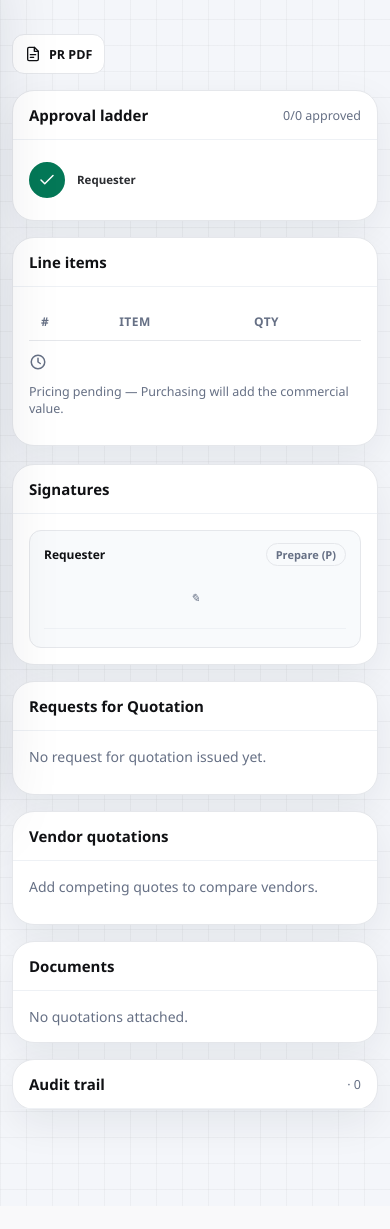
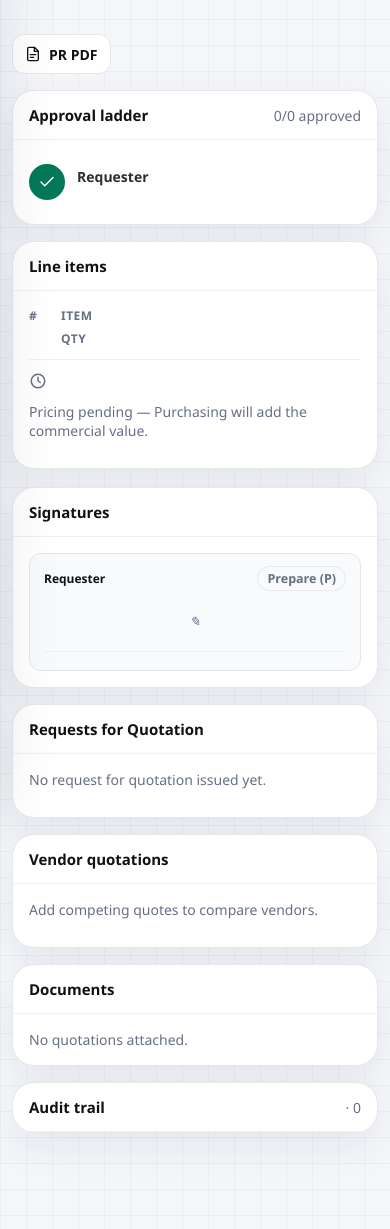
Before and after one commit to abodahn/tc-platform-, a Python web app: template app/templates/approvals/detail.html in a window 390 px wide. Shown: the part 58-1287 px from the top of the page. Before the commit the page ends 1264 px from the top, so only its background shows below. Run offline with Jinja, Linux system fonts and the light colour scheme; the template is opened without the code that fills it, so the values that code supplies are empty.

Commit message:
fix(ui): procurement on phones - sign dock, line-item cards, readable text
Presentation only (CSS, template classes, one IntersectionObserver); no
routes, permissions, field names or server logic touched.

- app/static/css/procurement.css (new, scoped to main.content.proc and
  loaded only by approvals/* pages): module text floor 12px, 14px on
  phones; ladder names wrap instead of being cut; detail line items stack
  as two-row blocks with a matching legend; label/value tables wrap.
- Detail: phone sign dock submits the same approve form (form=, same
  data-advance confirm); it hides while the real sign button is on screen
  and leaves the tab order when hidden.
- New request: line cards keep a Unit/Qty legend under 820px; delete button
  stays in the row at 721-820px; category filter and draft box full width;
  submit row is .sticky-actions.
- Verify (QR page): single-column card on phones, larger text.
- Guide: 40px+ links and 14-15px copy on phones.

Co-Authored-By: Claude Opus 5.5 <noreply@anthropic.com>

```diff
--- /dev/null
+++ b/app/static/css/procurement.css
@@ -0,0 +1,149 @@
+/* Procurement module (app/templates/approvals/*): presentation only.
+   Every rule is scoped to main.content.proc (set by each page's content_class
+   block), so nothing here leaks into other modules. Loaded after app.css. */
+
+/* ---- All widths ------------------------------------------------------------ */
+
+/* Nothing in the module under 12px: ladder names, signature meta and RACI tags
+   were 10.5-11.5px, too small to read even at a desk. */
+.content.proc .tag,
+.content.proc .ladder-chips .lc,
+.content.proc .step .slabel,
+.content.proc .step .sname,
+.content.proc .sig-card .smeta,
+.content.proc .sig-card .sbox .waiting,
+.content.proc .ktrend,
+.content.proc .sf-kpi .l,
+.content.proc .mtile .mlabel,
+.content.proc .li-head { font-size: 12px; }
+.content.proc table.tbl tbody th { font-size: 12.5px; }
+.content.proc .step .slabel { font-size: 12.5px; }
+.content.proc :is([style*="font-size:9"], [style*="font-size: 9"],
+                  [style*="font-size:10"], [style*="font-size: 10"],
+                  [style*="font-size:11"], [style*="font-size: 11"]) { font-size: 12px !important; }
+
+/* "Draft from a description" box on the new-request form: it sits outside a
+   .field, so it got the browser's bare monospace textarea. */
+.content.proc #aiDraftText {
+  display: block; width: 100%; min-height: 64px; resize: vertical;
+  padding: 10px 12px; border: 1px solid var(--line); border-radius: var(--r-md);
+  background: var(--panel); color: var(--ink); font-family: inherit; font-size: 14px; line-height: 1.5;
+}
+.content.proc #aiDraftText:focus { outline: none; border-color: var(--tc-red); box-shadow: 0 0 0 4px rgba(237,28,36,.1); }
+
+/* Request-line delete button: the base 34px height came after the shell's
+   phone rule and won; make it a square target on every width. */
+.content.proc .li-row .li-del { height: 40px; min-width: 40px; }
+
+/* The phone sign dock (detail page) is a phone-only control. */
+.content.proc .pr-dock { display: none; }
+.content.proc #prDecision { scroll-margin-top: calc(var(--topbar-h) + 12px); }
+
+/* ---- Tablets and phones ---------------------------------------------------- */
+@media (max-width: 767.98px) {
+  /* Helper copy is set inline at 11-13.5px across the module; on a phone that
+     is below reading size. 14px is the body size. Tags and badges keep theirs. */
+  .content.proc :is([style*="font-size:9"], [style*="font-size: 9"],
+                    [style*="font-size:10"], [style*="font-size: 10"],
+                    [style*="font-size:11"], [style*="font-size: 11"],
+                    [style*="font-size:12"], [style*="font-size: 12"],
+                    [style*="font-size:13"], [style*="font-size: 13"]):not(.tag):not(.badge) { font-size: 14px !important; }
+  .content.proc .tag { font-size: 12.5px; }
+  .content.proc table.tbl tbody th { font-size: 14px; }
+  .content.proc .panel-head .muted { font-size: 14px; }
+  .content.proc .ladder-chips .lc { font-size: 14px; padding: 6px 12px; }
+  .content.proc .kpi .klabel { font-size: 14px; }
+  /* Label/value tables (no header row, e.g. the workflow rungs) are two short
+     columns: let them wrap to the screen instead of the shell's one-line scroll,
+     so a list of signer tags is never cut at the edge. */
+  .content.proc table.tbl:not(:has(thead)) { white-space: normal; }
+  .content.proc table.tbl:not(:has(thead)) .tag { display: inline-block; max-width: 100%; margin-block: 2px; }
+  .content.proc .btn { font-size: 14px; }
+  .content.proc .sig-card .smeta { font-size: 14px; }
+  .content.proc .sig-card .sbox .waiting { font-size: 13px; }
+  .content.proc .total-bar { padding: 12px 14px; }
+
+  /* Docked action rows (sign dock, new-request submit row): the page frame is
+     12px on phones, and the assistant button lifts above the row instead of
+     covering its end. */
+  .content.proc .sticky-actions { margin-inline: -12px; padding-inline: 12px; }
+  body:has(.content.proc .sticky-actions:not(.is-off)) .gm-launch { inset-block-end: calc(80px + env(safe-area-inset-bottom)); }
+
+  /* Sign dock: the approver's main action stays under the thumb while they
+     read the line items and the quotations further down. It submits the same
+     approve form (form= attribute), through the same confirm dialog. */
+  .content.proc .pr-dock {
+    display: flex; flex-wrap: nowrap; position: fixed; inset-inline: 0; bottom: 0; margin: 0;
+    align-items: center; gap: 8px; padding-inline: 16px;
+    transition: transform .22s cubic-bezier(.22, 1, .36, 1), visibility 0s;
+  }
+  .content.proc .pr-dock > .btn { min-width: 0; min-height: 46px; }
+  .content.proc .pr-dock > .btn-ghost { flex: 0 0 auto; }
+  .content.proc .pr-dock > .btn-primary { flex: 1 1 auto; }
+  .content.proc .pr-dock > .btn span { overflow: hidden; text-overflow: ellipsis; white-space: nowrap; }
+  /* off: slid away and out of the tab order once the slide has finished */
+  .content.proc .pr-dock.is-off { transform: translateY(110%); pointer-events: none; visibility: hidden;
+    transition: transform .22s cubic-bezier(.22, 1, .36, 1), visibility 0s .22s; }
+}
+@supports not selector(:has(*)) {
+  @media (max-width: 767.98px) { .content.proc .sticky-actions, .content.proc .pr-dock { padding-inline-end: 84px; } }
+}
+@media (max-width: 767.98px) and (prefers-reduced-motion: reduce) {
+  .content.proc .pr-dock { transition: none; }
+}
+
+/* ---- Phones ---------------------------------------------------------------- */
+@media (max-width: 640px) {
+  /* Approval ladder: label and RACI tag share the first line, the signer's
+     full name wraps underneath instead of being cut to "Mahmoud Hass...". */
+  .content.proc .step {
+    display: grid; grid-template-columns: 36px minmax(0, 1fr) auto;
+    column-gap: 12px; row-gap: 2px; align-items: center; padding: 8px 0;
+  }
+  .content.proc .step .dot { grid-row: span 2; align-self: start; }
+  .content.proc .step .slabel { grid-column: 2; font-size: 14px; }
+  .content.proc .step > .tag { grid-column: 3; justify-self: end; white-space: nowrap; }
+  .content.proc .step .sname {
+    grid-column: 2 / -1; font-size: 13px; white-space: normal; overflow: visible; margin: 0;
+  }
+}
+
+@media (max-width: 720px) {
+  /* New-request line: the description gets the full width, unit + qty + delete
+     share the second row. */
+  .content.proc .li-row.request-line { grid-template-columns: minmax(0, 1fr) minmax(0, 1fr) 44px; }
+  .content.proc .li-row.request-line > input[name="description[]"] { grid-column: 1 / -1; }
+  .content.proc .li-row.request-line .li-del { grid-column: 3; justify-self: stretch; height: 44px; min-width: 44px; }
+  .content.proc .cat-filter { flex: 1 1 100%; min-width: 0 !important; }
+  /* Phones: the legend names only the cards' second row (unit, qty). */
+  .content.proc .li-head.request-line { grid-template-columns: minmax(0, 1fr) minmax(0, 1fr) 44px; }
+  .content.proc .li-head.request-line > span:first-child { display: none; }
+}
+@media (max-width: 820px) {
+  /* app.css hides the line-item header under 820px, which left the quantity box
+     unnamed. A request line has only three fields, so keep the header as a
+     legend aligned to the cards' inner edge (12px padding + 1px border). */
+  .content.proc .li-head.request-line { display: grid; padding: 0 13px 6px; font-size: 13px; letter-spacing: .3px; }
+  /* app.css pins .li-del to column 2 for the 2-column catalogue row; a request
+     row keeps its own columns, so let the delete button take the next cell. */
+  .content.proc .li-row.request-line .li-del { grid-column: auto; }
+}
+
+@media (max-width: 720px) {
+  /* Detail page line items: each line becomes a two-row block that fits the
+     screen; the header becomes a matching two-row legend, so every number keeps
+     its translated column name. */
+  .content.proc table.pr-items, .content.proc table.pr-items > thead,
+  .content.proc table.pr-items > tbody { display: block; width: 100%; white-space: normal; }
+  .content.proc table.pr-items tr {
+    display: grid; grid-template-columns: 22px repeat(3, minmax(0, 1fr));
+    column-gap: 10px; row-gap: 6px; padding: 12px 0; border-bottom: 1px solid var(--line-2);
+  }
+  .content.proc table.pr-items thead tr { padding-top: 0; }
+  .content.proc table.pr-items :is(th, td) { display: block; padding: 0; border: 0; background: none; min-width: 0; }
+  .content.proc table.pr-items :is(th, td):nth-child(1) { grid-row: 1 / span 2; }
+  .content.proc table.pr-items :is(th, td):nth-child(2) { grid-column: 2 / -1; }
+  .content.proc table.pr-items :is(th, td):nth-child(n+3) { grid-row: 2; }
+  .content.proc table.pr-items :is(th, td):nth-child(n+4) { text-align: end; }
+  .content.proc table.pr-items tbody tr:last-child { border-bottom: 0; }
+}
--- a/app/templates/approvals/detail.html
+++ b/app/templates/approvals/detail.html
@@ -2057,11 +2057,13 @@
 </div>
 <script>
 (function () {
-  var dock = document.getElementById('prDock'), box = document.getElementById('prDecision');
-  if (!dock || !box || !('IntersectionObserver' in window)) return;
+  // Watch the real sign button, not the whole box: the dock steps aside only
+  // when the button it duplicates is actually on screen.
+  var dock = document.getElementById('prDock'), btn = document.querySelector('#prApprove [data-advance]');
+  if (!dock || !btn || !('IntersectionObserver' in window)) return;
   new IntersectionObserver(function (es) {
     dock.classList.toggle('is-off', es[0].isIntersecting);
-  }).observe(box);
+  }).observe(btn);
 })();
 </script>
 {% endif %}
--- a/app/templates/approvals/guide.html
+++ b/app/templates/approvals/guide.html
@@ -133,6 +133,7 @@
     .g-who { font-size: 14px; }
     .g-text, .g-list li, .g-steps li, .g-rules li, .g-prob dt, .g-prob dd, .g-contact p { font-size: 15px; }
     .g-steps li::before { font-size: 12px; }
+    .g-btn { font-size: 14px; }
     .g-prob dt::before { font-size: 12px; }
     .g-foot { margin-top: 8px; }
     .g-foot a { display: inline-flex; align-items: center; min-height: 40px; padding-inline: 4px; font-size: 14px; }
--- a/app/templates/approvals/new.html
+++ b/app/templates/approvals/new.html
@@ -206,7 +206,7 @@
       {% endif %}
       {% if item_categories %}
       <div class="flex gap center wrap" style="margin-bottom:12px">
-        <div class="field" style="margin:0;min-width:260px">
+        <div class="field cat-filter" style="margin:0;min-width:260px">
           <label data-i18n="cat.filter">Catalogue category</label>
           <select id="catFilter">
             <option value="" data-i18n="cat.all">All categories</option>
```
Also changed, not shown: app/templates/approvals/verify.html (+13 -0 lines).
